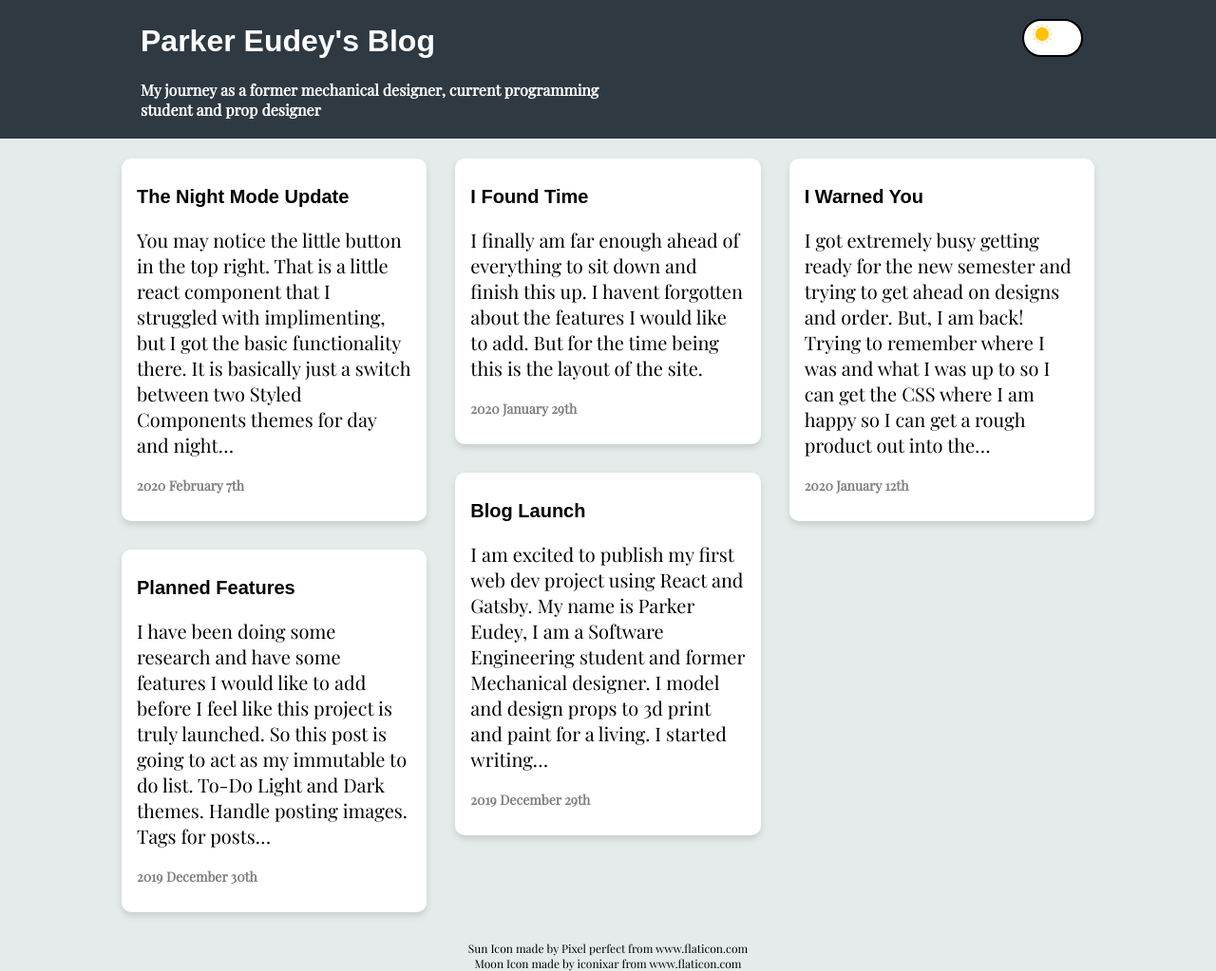
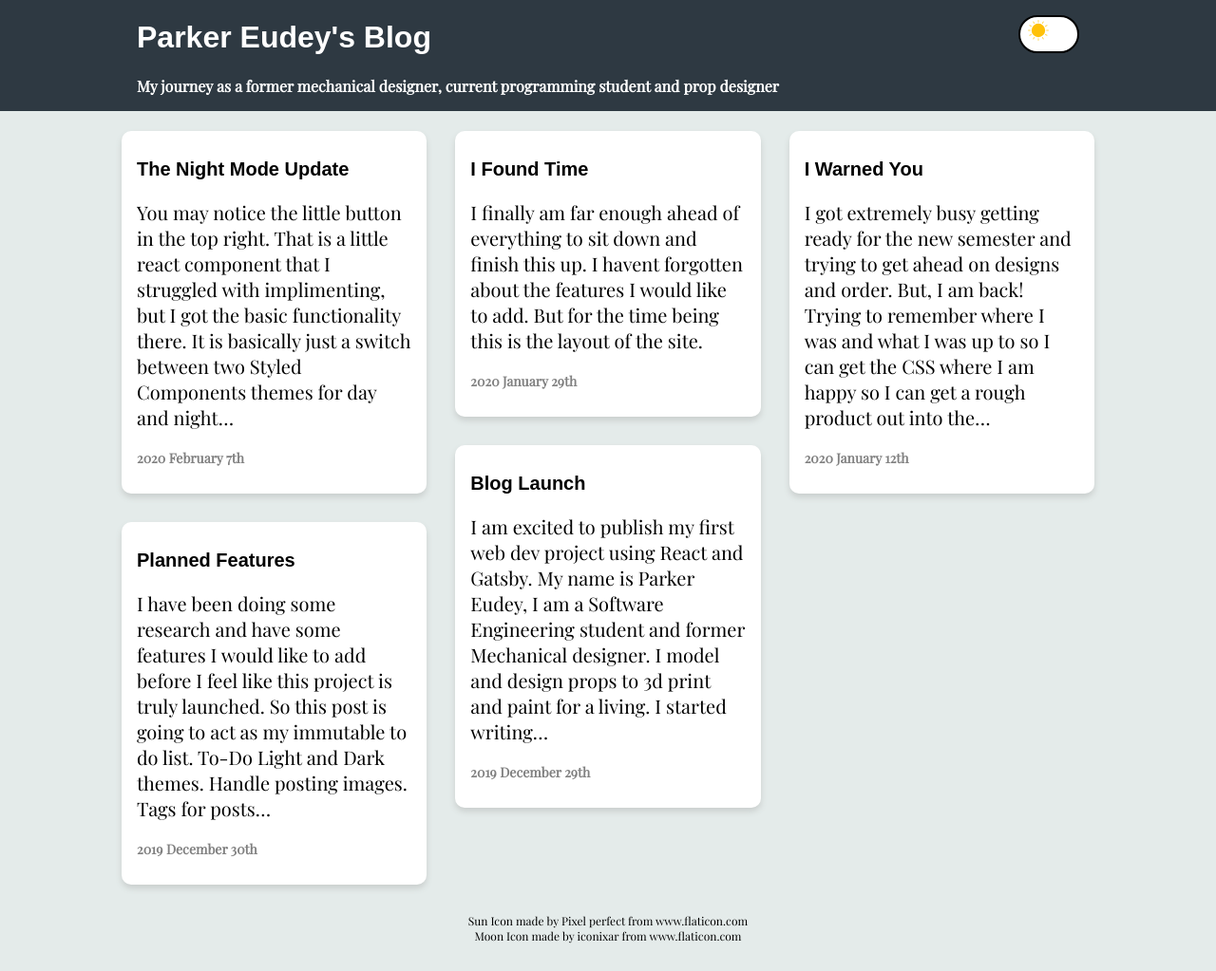
Before and after one commit to Peudey/ParkerEudeyBlog, a Gatsby site: page / in a window 1280 px wide. Shown: the whole page at 95% size. After the commit the page ends 994 px from the top, so only its background shows below. Built offline with nearby package versions, Linux system fonts and the light colour scheme; Gatsby itself is replaced by a stand-in of ours; some packages are replaced by stand-ins of ours.

Commit message:
removed padding header

```diff
--- a/src/components/Layout.js
+++ b/src/components/Layout.js
@@ -11,6 +11,7 @@ const GlobalStyle = createGlobalStyle`
     body{
         margin: 0;
         padding: 0;
+        width: 100%;
         background: ${({ theme }) => theme.body};
         color: ${({ theme }) => theme.text};
         font-family: 'Playfair Display', serif;
@@ -41,7 +42,6 @@ const AppStyles = styled.main`
     //May move to the header component
     .header{
         width: 100%;
-        padding: .25em;
         background-color: #2e3942;
         display: flex;
         flex-direction: row;
@@ -59,7 +59,7 @@ const AppStyles = styled.main`
             width: 50vw;
             min-width: 250px;
             p{
-                width: 40vw;
+                width: 80vw;
             }
         }
     }
```
